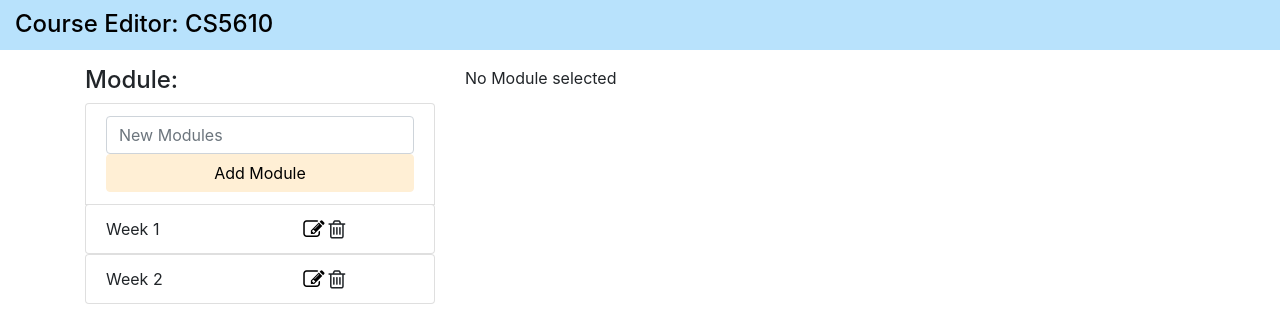
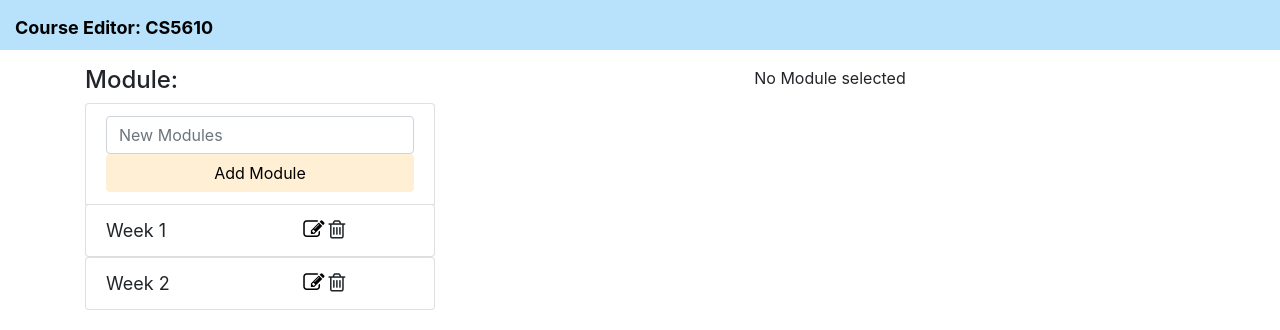
Before and after one commit to cerealsyl/copy, a React (Create React App) app: page /course-editor/123 in a window 1280 px wide. Shown: the top 330 px of the page. Built offline with nearby package versions, Linux system fonts and the light colour scheme.

Commit message:
some small update

```diff
--- a/src/CSS/CourseList.stylesheet.css
+++ b/src/CSS/CourseList.stylesheet.css
@@ -41,3 +41,64 @@
     background-color: papayawhip !important;
     color: black !important;
 }
+
+
+
+@media (max-width: 575.98px) {
+    .course-editor-header-title {
+        color: black;
+        font-weight: bold;
+    }
+    .module-list-add-button {
+        font-size: 10px !important;
+    }
+    .module-item-title {
+        font-size: small !important;
+    }
+
+    .icon {
+        font-size: small !important;
+    }
+
+}
+
+
+
+
+@media (min-width: 576px) and (max-width: 991.98px) {
+    .course-editor-header-title {
+        color: black;
+        font-weight: bold;
+        font-size: medium;
+    }
+    .module-list-add-button {
+        font-size: medium;
+    }
+    .module-item-title {
+        font-size: medium !important;
+    }
+
+    .icon {
+        font-size: medium !important;
+    }
+}
+
+
+
+
+@media (min-width: 992px) {
+    .course-editor-header-title {
+        color: black;
+        font-weight: bold;
+        font-size: large;
+    }
+    .module-list-add-button {
+        font-size: large;
+    }
+    .module-item-title {
+        font-size: large !important;
+    }
+    .icon {
+        font-size: large !important;
+    }
+}
--- a/src/component/CourseEditorHeader.js
+++ b/src/component/CourseEditorHeader.js
@@ -5,15 +5,17 @@ import '../CSS/CourseList.stylesheet.css';
 
 const CourseEditorHeader = ({course}) => {
     return (
-        <div className="w-100 bg-color sticky-top" style={{height: 50}}>
+        <nav className="w-100 bg-color sticky-top" style={{height: 50}}>
             <div className="container-fluid">
                 <div className="row">
                     <div className="col col-8 w-100 tx-center color-bk">
-                        <h4>Course Editor: {course.title}</h4>
+                        <div className="mt-1 course-editor-header-title">
+                            Course Editor: {course.title}
+                        </div>
                     </div>
                 </div>
             </div>
-        </div>
+        </nav>
     )
 }
 
--- a/src/component/LessonTabs.js
+++ b/src/component/LessonTabs.js
@@ -52,7 +52,8 @@ export default class LessonTabs extends React.Component {
     createLesson = () => {
         this.props.createLesson(this.state.inputValue)
         this.setState({
-            inputValue : ""
+            inputValue : "",
+            selectedLesson: ""
         })
     };
 
@@ -88,7 +89,7 @@ export default class LessonTabs extends React.Component {
         return (
             <div>
                 {this.props.module === null ? (
-                    <div>No Module selected </div>
+                    <div className="text-lg-center text-md-center text-sm-center">No Module selected </div>
                 ) : (
                     <div>
                     <ul className="nav nav-tabs">
@@ -99,7 +100,7 @@ export default class LessonTabs extends React.Component {
                                         <div className="row">
                                             <input onChange={this.handleLessonTitleChanged}
                                                    value={this.state.newLessonTitle}
-                                                className="col-5"/>
+                                                    className="col-5"/>
                                             <i onClick={() => this.updateLessonName(lesson.id)}
                                                 className="fa fa-check ml-1 mt-2" aria-hidden="true"></i>
                                         </div>
--- a/src/component/ModuleItem.js
+++ b/src/component/ModuleItem.js
@@ -49,11 +49,11 @@ class ModuleItem extends React.Component {
         if (this.state.editMode === false) {
             display = <li className="list-group-item">
                 <div className="row">
-                    <div className="col-7" onClick={() => this.props.selectModule(this.props.module.id)}>
+                    <div className="col-7 module-item-title" onClick={() => this.props.selectModule(this.props.module.id)}>
                         {this.state.moduleTitle}
                     </div>
                     <div className="float-right col-5">
-                        <i onClick={() => this.editModule()} className="color-bk fa fa-edit fa-lg mr-1"></i>
+                        <i onClick={() => this.editModule()} className="icons color-bk fa fa-edit fa-lg mr-1"></i>
                         <i onClick={() => this.props.deleteModule(this.props.module.id)}
                            className="fa fa-trash-o fa-lg"></i>
                     </div>
--- a/src/component/ModuleList.js
+++ b/src/component/ModuleList.js
@@ -54,7 +54,7 @@ class ModuleList extends React.Component {
                                 className="form-control"
                                    placeholder="New Modules"/>
                             <button onClick={() => {this.props.createModule(this.state.title); this.clearInputFld()}}
-                                className="btn btn-primary btn-block">
+                                    className="btn btn-primary btn-block module-list-add-button">
                                 Add Module
                             </button>
 
--- a/src/component/TopicPills.js
+++ b/src/component/TopicPills.js
@@ -70,7 +70,7 @@ export default class TopicPills extends React.Component {
         return (
             <div>
                 {(this.props.lesson === null || this.props.lesson === undefined) ? (
-                    <div>No Lesson selected</div>
+                    <div className="mt-4 text-sm-center text-md-center text-lg-center">No Lesson selected</div>
                 ) : (
                     <ul className="mt-4 nav nav-pills nav-fill">
                         {this.props.lesson.topics.map(
--- a/src/reducer/CourseEditorReducer.js
+++ b/src/reducer/CourseEditorReducer.js
@@ -147,7 +147,7 @@ const CourseEditorReducer = (state = {course: null, module: null, lesson: null,
                 topics: currentTopics
             };
 
-            return {course: state.course, module: state.module, lesson:newLesson1, topic: state.topic};
+            return {course: state.course, module: state.module, lesson: newLesson1, topic: state.topic};
         case "SELECT_TOPIC":
             let targetTopic = state.lesson.topics.filter(topic => topic.id === action.id);
             return {course: state.course, module: state.module, lesson: state.lesson, topic: targetTopic};
```
